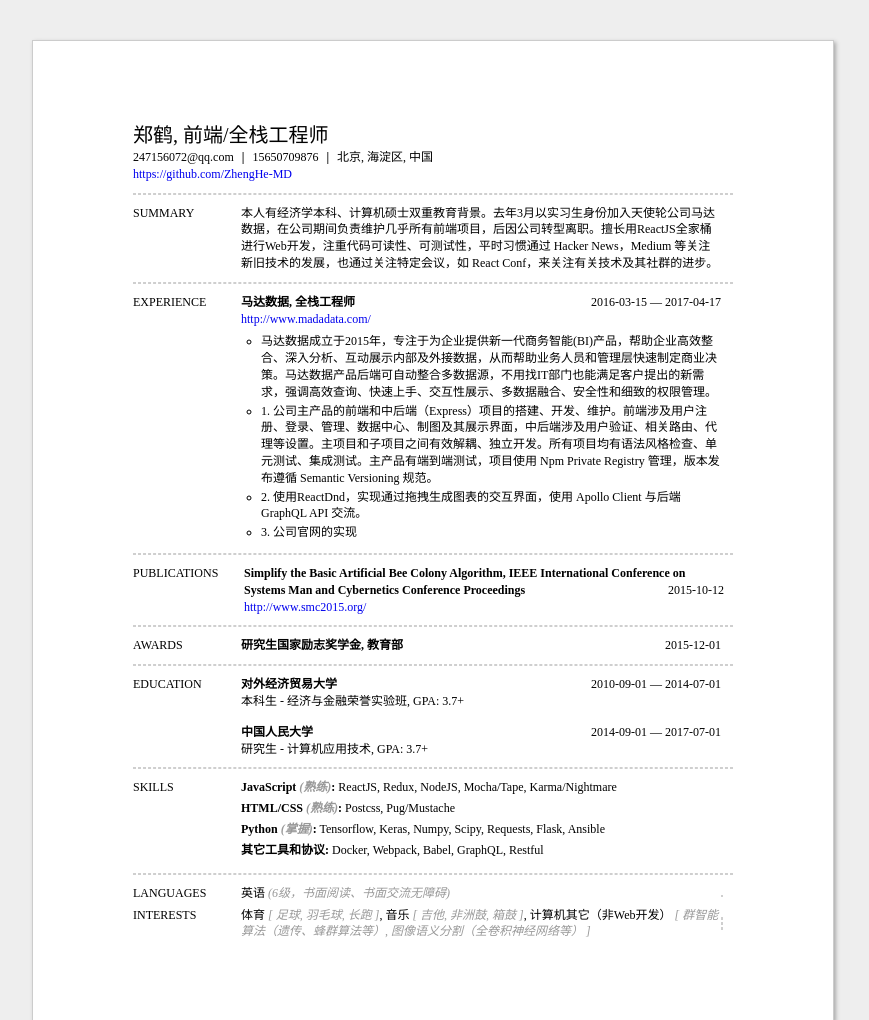
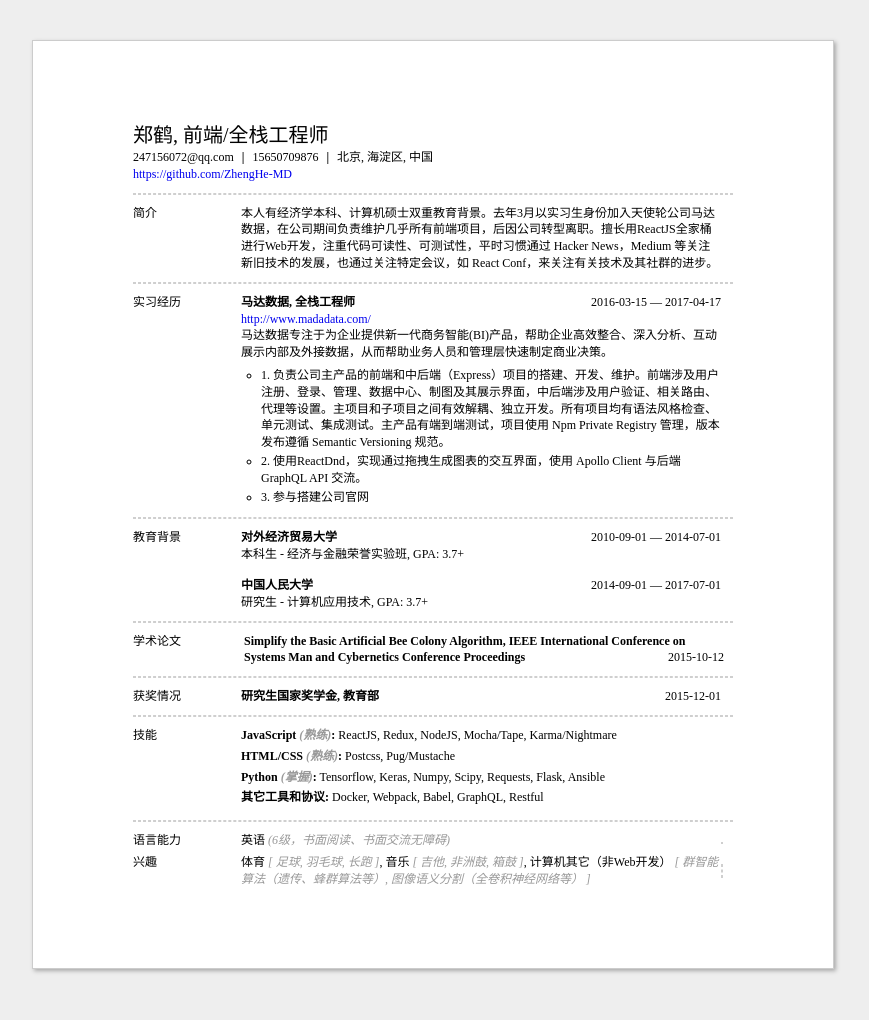
Before and after one commit to ZhengHe-MD/resume, a website: page resume.html in a window 1280 px wide. Shown: the top 1020 px of the page, without its empty margins (207-1076 px from the left). Drawn offline with Linux system fonts and the light colour scheme.

Commit message:
use customized jsonresume-theme-onepage

```diff
--- a/package.json
+++ b/package.json
@@ -6,7 +6,7 @@
   "dependencies": {
     "jsonresume-theme-class": "0.1.2",
     "jsonresume-theme-kwan": "0.0.2",
-    "jsonresume-theme-onepage": "0.0.3",
+    "jsonresume-theme-onepage": "github:zhenghe-md/jsonresume-theme-onepage",
     "jsonresume-theme-short": "0.1.7",
     "jsonresume-theme-slick": "0.1.16",
     "jsonresume-theme-spartan": "0.2.1",
--- a/resume.html
+++ b/resume.html
@@ -193,7 +193,7 @@ a {
 
   <div id='summaryBlock' class="sectionBlock">
     <div class='sectionName'>
-      <span>SUMMARY</span>
+      <span>简介</span>
     </div>
     <div class='sectionContent'>
       <span>本人有经济学本科、计算机硕士双重教育背景。去年3月以实习生身份加入天使轮公司马达数据，在公司期间负责维护几乎所有前端项目，后因公司转型离职。擅长用ReactJS全家桶进行Web开发，注重代码可读性、可测试性，平时习惯通过 Hacker News，Medium 等关注新旧技术的发展，也通过关注特定会议，如 React Conf，来关注有关技术及其社群的进步。</span>
@@ -203,7 +203,7 @@ a {
 
   <div id='workBlock' class="sectionBlock">
     <div class='sectionName'>
-      <span>EXPERIENCE</span>
+      <span>实习经历</span>
     </div>
     <div class='sectionContent'>
 			<div class="jobBlock">
@@ -216,11 +216,11 @@ a {
 	        </span>
 	      </div>
 	      <div><a href='http://www.madadata.com/'>http://www.madadata.com/</a></div>
+        <div>马达数据专注于为企业提供新一代商务智能(BI)产品，帮助企业高效整合、深入分析、互动展示内部及外接数据，从而帮助业务人员和管理层快速制定商业决策。</div>
 	      <ul class='highlights'>
-	        <li>马达数据成立于2015年，专注于为企业提供新一代商务智能(BI)产品，帮助企业高效整合、深入分析、互动展示内部及外接数据，从而帮助业务人员和管理层快速制定商业决策。马达数据产品后端可自动整合多数据源，不用找IT部门也能满足客户提出的新需求，强调高效查询、快速上手、交互性展示、多数据融合、安全性和细致的权限管理。</li>
-	        <li>1. 公司主产品的前端和中后端（Express）项目的搭建、开发、维护。前端涉及用户注册、登录、管理、数据中心、制图及其展示界面，中后端涉及用户验证、相关路由、代理等设置。主项目和子项目之间有效解耦、独立开发。所有项目均有语法风格检查、单元测试、集成测试。主产品有端到端测试，项目使用 Npm Private Registry 管理，版本发布遵循 Semantic Versioning 规范。</li>
+	        <li>1. 负责公司主产品的前端和中后端（Express）项目的搭建、开发、维护。前端涉及用户注册、登录、管理、数据中心、制图及其展示界面，中后端涉及用户验证、相关路由、代理等设置。主项目和子项目之间有效解耦、独立开发。所有项目均有语法风格检查、单元测试、集成测试。主产品有端到端测试，项目使用 Npm Private Registry 管理，版本发布遵循 Semantic Versioning 规范。</li>
 	        <li>2. 使用ReactDnd，实现通过拖拽生成图表的交互界面，使用 Apollo Client 与后端 GraphQL API 交流。</li>
-	        <li>3. 公司官网的实现</li>
+	        <li>3. 参与搭建公司官网</li>
 	      </ul>
 
 			</div>
@@ -228,49 +228,9 @@ a {
   </div>
   <div class='sectionLine'></div>
 
-	<div id='publications'>
-    <div class='sectionName'>
-      <span>PUBLICATIONS</span>
-    </div>
-    <div class='sectionContent'>
-      <div class='blockHeader'>
-        <span class='title'>
-          Simplify the Basic Artificial Bee Colony Algorithm, IEEE International Conference on Systems Man and Cybernetics Conference Proceedings
-        </span>
-        <span class='date'>
-          <span class='releaseDate'>2015-10-12</span>
-        </span>
-      </div>
-      <div class='website'>
-        <a href='http://www.smc2015.org/'>http://www.smc2015.org/</a>
-      </div>
-
-    </div>
-	</div>
-  <div class='sectionLine'></div>
-
-	<div id='awards' class="sectionBlock">
-    <div class='sectionName'>
-      <span>AWARDS</span>
-    </div>
-    <div class='sectionContent'>
-      <div class='blockHeader'>
-        <span class='title'>
-          研究生国家励志奖学金, 教育部
-        </span>
-        <span class='date'>
-          <span class='date'>2015-12-01</span>
-        </span>
-      </div>
-
-    </div>
-	</div>
-  <div class='sectionLine'></div>
-
-
 	<div id='education' class="sectionBlock">
     <div class='sectionName'>
-      <span>EDUCATION</span>
+      <span>教育背景</span>
     </div>
     <div class='sectionContent'>
       <div class='educationBlock'>
@@ -301,9 +261,46 @@ a {
 	</div>
   <div class='sectionLine'></div>
 
+	<div id='publications'>
+    <div class='sectionName'>
+      <span>学术论文</span>
+    </div>
+    <div class='sectionContent'>
+      <div class='blockHeader'>
+        <span class='title'>
+          Simplify the Basic Artificial Bee Colony Algorithm, IEEE International Conference on Systems Man and Cybernetics Conference Proceedings
+        </span>
+        <span class='date'>
+          <span class='releaseDate'>2015-10-12</span>
+        </span>
+      </div>
+
+    </div>
+	</div>
+  <div class='sectionLine'></div>
+
+	<div id='awards' class="sectionBlock">
+    <div class='sectionName'>
+      <span>获奖情况</span>
+    </div>
+    <div class='sectionContent'>
+      <div class='blockHeader'>
+        <span class='title'>
+          研究生国家奖学金, 教育部
+        </span>
+        <span class='date'>
+          <span class='date'>2015-12-01</span>
+        </span>
+      </div>
+
+    </div>
+	</div>
+  <div class='sectionLine'></div>
+
+
 	<div id='skills' class="sectionBlock">
     <div class='sectionName'>
-      <span>SKILLS</span>
+      <span>技能</span>
     </div>
     <div class='sectionContent'>
       <div class='skillBlock'>
@@ -343,7 +340,7 @@ a {
 
 	<div id='languages' class="sectionBlock">
     <div class='sectionName'>
-      <span>LANGUAGES</span>
+      <span>语言能力</span>
     </div>
     <div class='sectionContent'>
       <span class='language'>英语</span>
@@ -355,7 +352,7 @@ a {
 
 	<div id='interests' class="sectionBlock">
     <div class='sectionName'>
-      <span>INTERESTS</span>
+      <span>兴趣</span>
     </div>
     <div class='sectionContent'>
       <span class='name'>体育</span><!--
```
Also changed, not shown: resume.json (+5 -5 lines), 1 other file.
